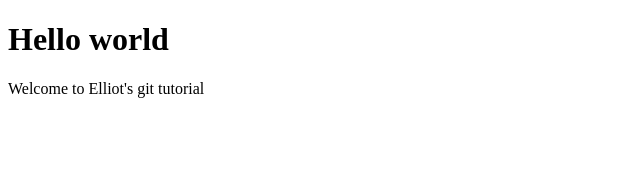
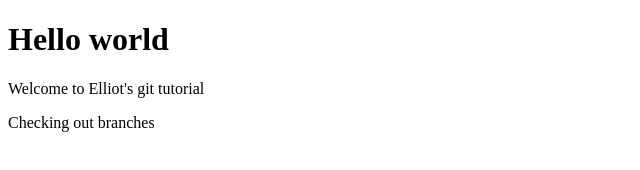
Before and after one commit to codeBigInt/git-tutorial, a plain HTML site: page index.html in a window 1280 px wide. Shown: the whole page, without its empty margins (0-640 px from the left). Drawn offline with Linux system fonts and the light colour scheme.

Commit message:
updated index html

```diff
--- a/index.html
+++ b/index.html
@@ -8,5 +8,6 @@
 <body>
     <h1>Hello world</h1>
     <p>Welcome to Elliot's git tutorial</p>
+    <span>Checking out branches</span>
 </body>
 </html>
```
